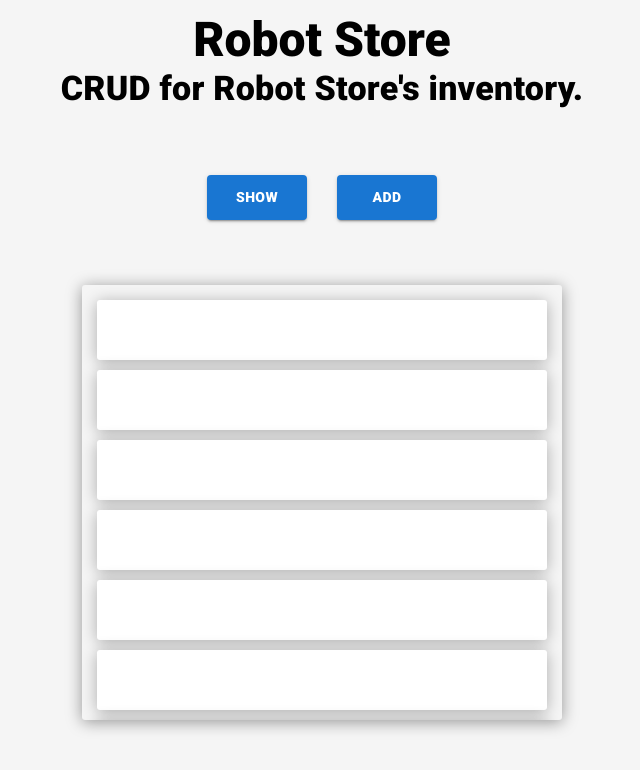
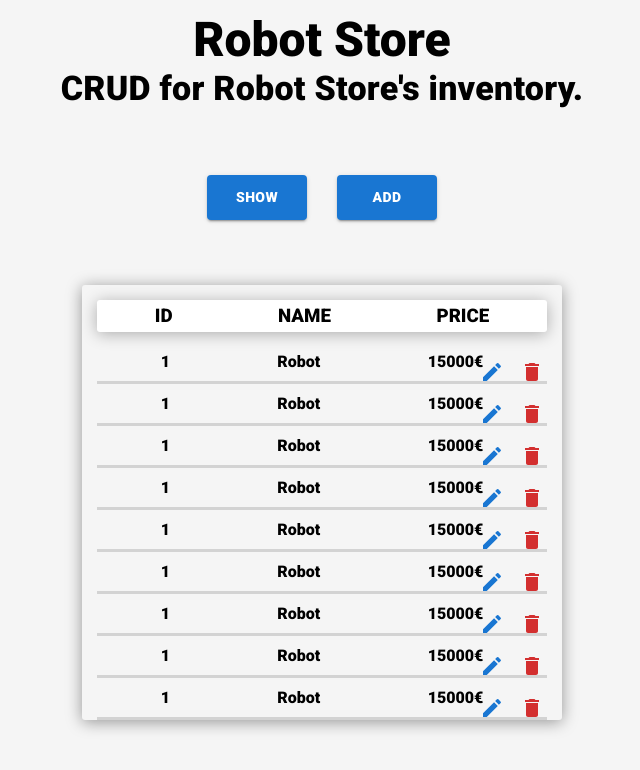
Before and after one commit to Kdasdan/RobotStore, a React (Create React App) app in the folder front-end-react/: page / in a window 1280 px wide. Shown: the top 770 px of the page, without its empty margins (318-958 px from the left). Built offline with nearby package versions, Linux system fonts and the light colour scheme.

Commit message:
added form for adding robots

```diff
--- a/front-end-react/src/components/container/robots/AddRobot.js
+++ b/front-end-react/src/components/container/robots/AddRobot.js
@@ -1,4 +1,6 @@
 import { Box } from '@mui/material';
+import { TextField } from '@mui/material';
+import { Button } from '@mui/material';
 import React from 'react';
 
 const AddRobot = () => {
@@ -6,9 +8,28 @@ const AddRobot = () => {
     <Box
       sx={{
         flex: 1,
-        backgroundColor: 'red',
+        backgroundColor: 'whitesmoke',
+        padding: '120px'
       }}
     >
+      <div style={{
+        height: '100%',
+        display: 'flex',
+        flexDirection: 'column',
+        justifyContent: 'space-around',
+      }}>
+        <h1>ADD A NEW ROBOT</h1>
+
+        <TextField id="outlined-basic" label="ID" variant="outlined" size='large' />
+        <TextField id="outlined-basic" label="Name" variant="outlined" size='large' />
+        <TextField id="outlined-basic" label="Price" variant="outlined" size='large' />
+
+        <div style={{ display: 'flex', justifyContent: 'flex-start' }}>
+          <Button variant="contained" size="large" sx={{ width: '20%' }}>ADD</Button>
+          <Button variant="contained" size="large" color="warning" sx={{ width: '20%', marginLeft: '20px' }}>CLEAR</Button>
+        </div>
+      </div>
+
 
     </Box>
   );
--- a/front-end-react/src/components/container/robots/Robot.js
+++ b/front-end-react/src/components/container/robots/Robot.js
@@ -1,19 +1,43 @@
-import { Box } from '@mui/system';
+import Divider from '@mui/material/Divider';
+import { Button } from '@mui/material';
+import { IconButton } from '@mui/material';
+import DeleteIcon from '@mui/icons-material/Delete';
+import EditIcon from '@mui/icons-material/Edit';
 import React from 'react';
 
 const Robot = () => {
   return (
-    <Box
-      sx={{
-        height: '60px',
-        borderRadius: '3px',
-        backgroundColor: 'white',
-        boxShadow: '0px 2px 16px rgba(0 0 0 /30%)',
-        marginBottom: '10px',
-      }}
-    >
 
-    </Box>
+    <>
+
+      <div style={{
+        padding: '10px',
+        display: 'flex',
+        justifyContent: 'space-around',
+        borderBottom: '3px solid lightgray'
+      }}>
+
+        <p>1</p>
+        <p>Robot</p>
+        <p>15000€</p>
+
+        <div style={{
+          display: 'flex',
+          position: 'absolute',
+          right: '10px',
+          margin: '0px',
+          padding: '0px',
+        }}>
+          <IconButton aria-label="delete" color='primary'>
+            <EditIcon />
+          </IconButton>
+          <IconButton aria-label="delete" color='error'>
+            <DeleteIcon />
+          </IconButton>
+        </div>
+
+      </div>
+    </>
   );
 };
 
--- a/front-end-react/src/components/container/robots/ShowRobots.js
+++ b/front-end-react/src/components/container/robots/ShowRobots.js
@@ -2,7 +2,16 @@ import { Box } from '@mui/material';
 import React from 'react';
 import Robot from './Robot';
 
+
+
+
 const ShowRobots = () => {
+
+  let items = [];
+  for (let index = 0; index < 10; index++) {
+    items.push(<Robot />)
+  }
+
   return (
     <Box
       sx={{
@@ -17,80 +26,32 @@ const ShowRobots = () => {
           position: 'absolute',
           height: '100%',
           width: '100%',
-          overflow: 'auto'
+          overflow: 'auto',
         }}
       >
 
-        <Robot />
-        <Robot />
-        <Robot />
-        <Robot />
-        <Robot />
-        <Robot />
-        <Robot />
-        <Robot />
-        <Robot />
-        <Robot />
-        <Robot />
-        <Robot />
-        <Robot />
-        <Robot />
-        <Robot />
-        <Robot />
-        <Robot />
-        <Robot />
-        <Robot />
-        <Robot />
-        <Robot />
-        <Robot />
-        <Robot />
-        <Robot />
-        <Robot />
-        <Robot />
-        <Robot />
-        <Robot />
-        <Robot />
-        <Robot />
-        <Robot />
-        <Robot />
-        <Robot />
-        <Robot />
-        <Robot />
-        <Robot />
-        <Robot />
-        <Robot />
-        <Robot />
-        <Robot />
-        <Robot />
-        <Robot />
-        <Robot />
-        <Robot />
-        <Robot />
-        <Robot />
-        <Robot />
-        <Robot />
-        <Robot />
-        <Robot />
-        <Robot />
-        <Robot />
-        <Robot />
-        <Robot />
-        <Robot />
-        <Robot />
-        <Robot />
-        <Robot />
-        <Robot />
-        <Robot />
-        <Robot />
-        <Robot />
-        <Robot />
-        <Robot />
-        <Robot />
-        <Robot />
-        <Robot />
-
+        <Box
+          sx={{
+            padding: '5px',
+            borderRadius: '3px',
+            backgroundColor: 'white',
+            boxShadow: '0px 2px 16px rgba(0 0 0 /30%)',
+            marginBottom: '10px',
+            position: 'relative'
+          }}
+        >
+          <div style={{
+            display: 'flex',
+            justifyContent: 'space-around',
+          }}>
+            <h3>ID</h3>
+            <h3>NAME</h3>
+            <h3>PRICE</h3>
+          </div>
+        </Box>
+        {/* ICI  ROBOT */}
+        {items}
       </Box>
-
     </Box>
   );
 };
```
